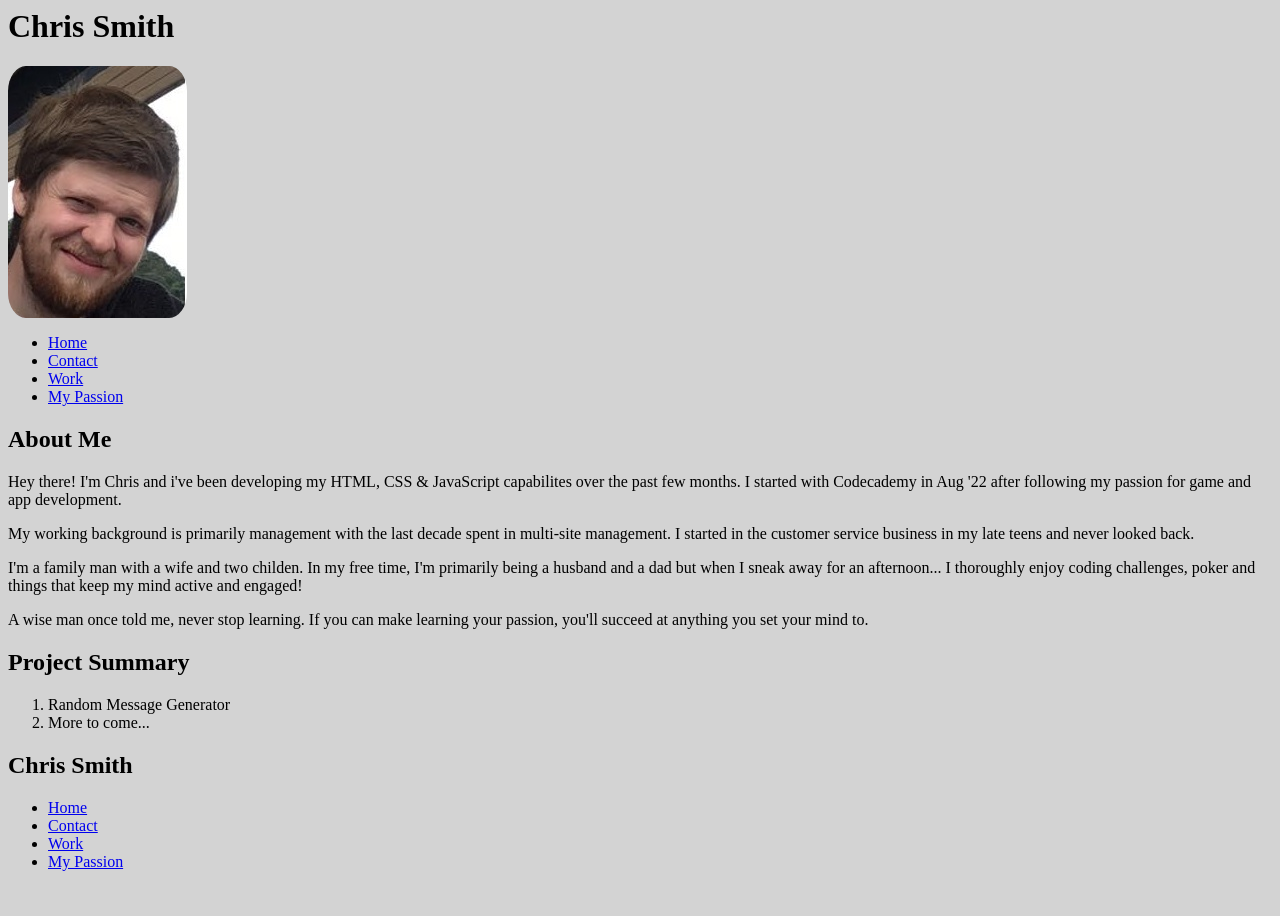
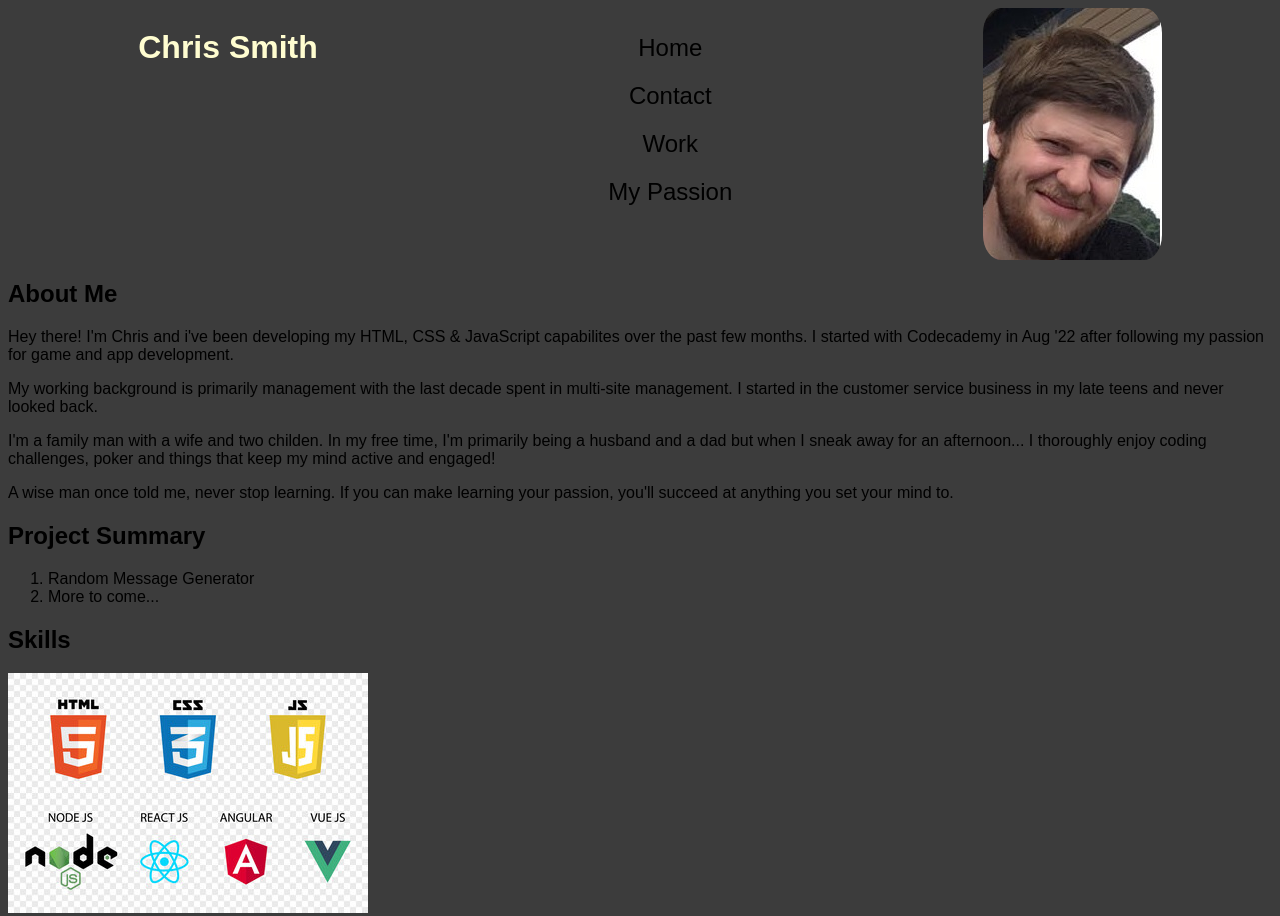
Before and after one commit to cmsmith-ej/personalWebsite, a plain HTML site: page index.html in a window 1280 px wide. Shown: the top 916 px of the page. Before the commit the page ends 887 px from the top, so only its background shows below. Drawn offline with Linux system fonts and the light colour scheme.

Commit message:
added structure to home page, started work on css styling.

```diff
--- a/css/main.css
+++ b/css/main.css
@@ -1,7 +1,34 @@
 * {
-    background-color: lightgrey;
+    background-color: rgb(60, 60, 60);
+    font-family: sans-serif;
+}
+header {
+    padding-left: 10px;
+    color: #FFFDD0;
+    display: flex;
+    justify-content: space-around;
+    width: 100%;
 }
 
-#chrisFace {
+/*Removes underline from link*/
+header nav a{
+    text-decoration: none;
+    color: black;
+}
+
+/* Removes bullet points from Nav links*/
+header nav li {
+    list-style-type: none;
+    margin: auto;
+    padding: 10px;
+    font-size: 1.5em;
+    text-align: center;
+}
+
+header nav a:hover {
+    color: white;
+}
+
+header img {
     border-radius: 10%;
 }
--- a/index.html
+++ b/index.html
@@ -1,12 +1,12 @@
 <html lang="en">
     <head>
-        <title>Chris Smith</title>
+        <title>Home</title>
         <link rel="stylesheet" href="./css/main.css">
         <script src="./js/mainjs.js"></script>
     </head>
     <header>
         <h1> Chris Smith </h1>
-        <img id="chrisFace" src="./media/face.jpg" alt="Chris's portait">
+
         <nav class ="menu">
             <ul>
                 <li><a href = "./index.html"> Home </a></li>
@@ -15,6 +15,8 @@
                 <li><a href = "./myPassion.html"> My Passion </a></li>
             </ul>
         </nav>
+        <img id="chrisFace" src="./media/face.jpg" alt="Chris's portait">
+        </div>
     </header>
     <body>
         <main>
@@ -42,6 +44,11 @@
                 <li> More to come... </li>
             </ol>
         </div>
+        <div class="skills">
+            <h2> Skills </h2>
+            <img id="skillsImage" src="./media/skills.jpg" alt="skills">
+
+        </div>
     </body>
     <footer>
         <h2 id="footerName"> Chris Smith </h2>
```
Also changed, not shown: media/skills.jpg (added).
